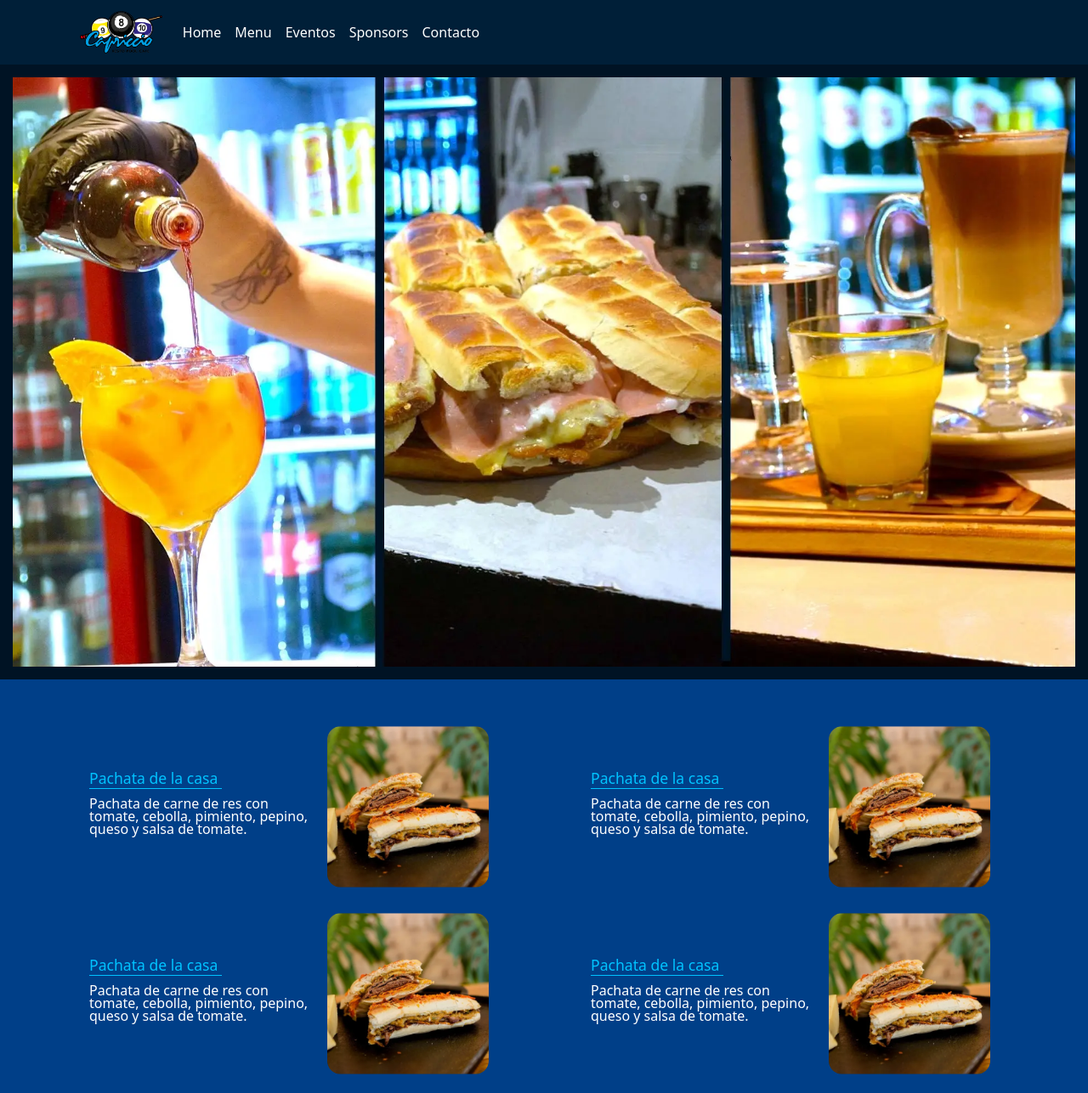
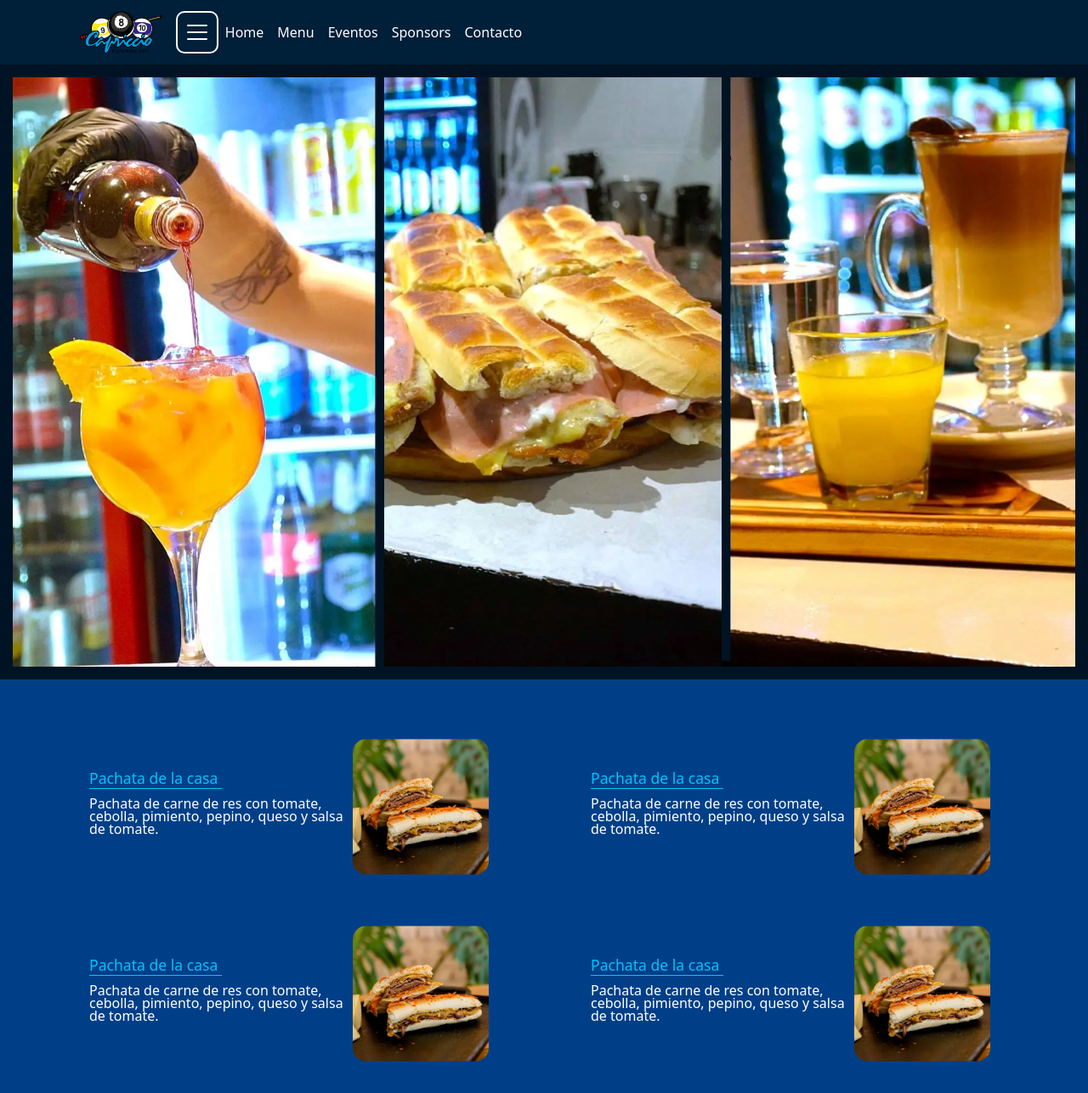
Before and after one commit to William88GM/Capriccio-Resto, a plain HTML site: page menu.html in a window 1280 px wide. Shown: the top 1287 px of the page at 85% size. Drawn offline with nearby package versions, Linux system fonts and the light colour scheme.

Commit message:
arreglando menu de hambuguesa

```diff
--- a/menu.html
+++ b/menu.html
@@ -15,10 +15,13 @@
         <nav class="navbar navbar-expand-lg bg-body-tertiary">
             <div class="container-fluid">
                 <img class="navbar-brand" src="./assets/logo.webp" alt="logo del local">
-                <button class="navbar-toggler" type="button" data-bs-toggle="collapse"
-                    data-bs-target="#navbarSupportedContent" aria-controls="navbarSupportedContent"
-                    aria-expanded="false" aria-label="Toggle navigation">
-                    <span class="navbar-toggler-icon"></span>
+                <button style="border: 2px solid #fff; padding: 8px; border-radius: 10px;" type="button"
+                    data-bs-toggle="collapse" data-bs-target="#navbarSupportedContent"
+                    aria-controls="navbarSupportedContent" aria-expanded="false" aria-label="Toggle navigation">
+                    <svg xmlns="http://www.w3.org/2000/svg" width="30px" height="30px" viewBox="0 0 30 30" fill="#fff">
+                        <path stroke="#fff" stroke-linecap="round" stroke-miterlimit="10" stroke-width="2"
+                            d="M4 7h22M4 15h22M4 23h22" />
+                    </svg>
                 </button>
                 <div class="collapse navbar-collapse" id="navbarSupportedContent">
                     <ul class="navbar-nav me-auto mb-2 mb-lg-0">
--- a/styles/menu.css
+++ b/styles/menu.css
@@ -83,7 +83,7 @@ footer img {
     padding-right: 10px;
     gap: 20px;
     max-width: 60dvh;
-    max-height: 80dvh;
+    max-height: 70dvh;
     overflow: auto;
 }
 
@@ -119,7 +119,7 @@ footer img {
     & img {
 
         aspect-ratio: 1/1;
-        height: 95%;
+        height: 80%;
         border-radius: 16px;
     }
 }
```
